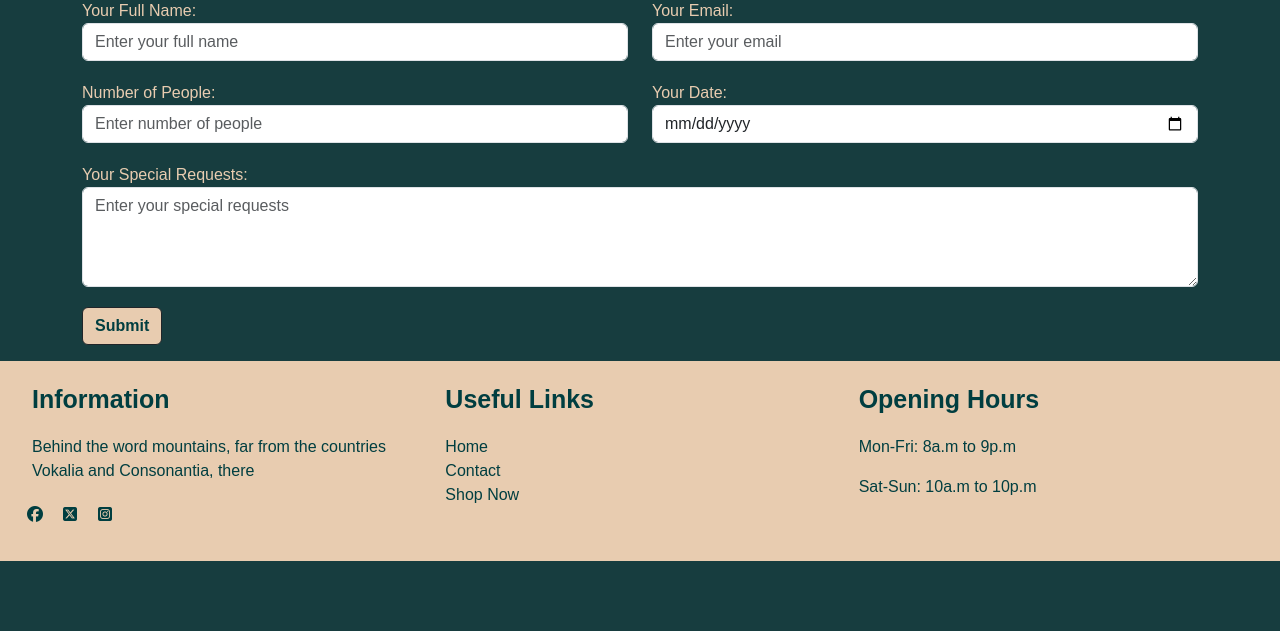
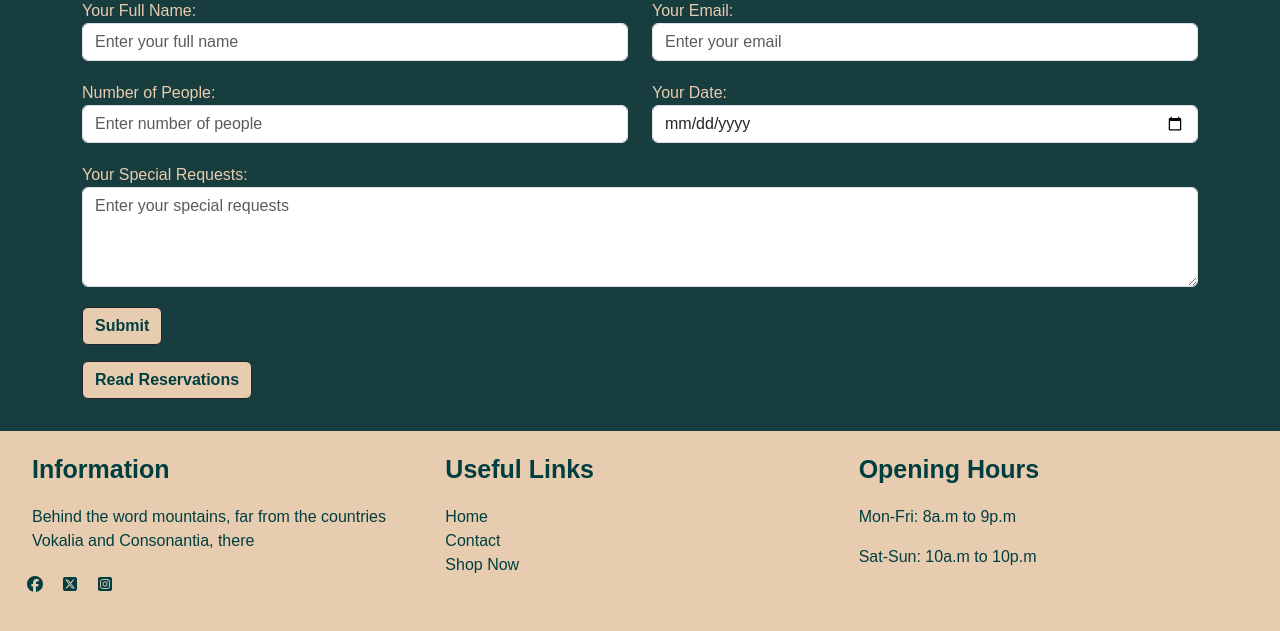
Before and after one commit to Nicky-hub371/nixiong-php-course, a PHP site: page /coffee/feature2_reservForm.php in a window 1280 px wide. Shown: the part 183-814 px from the top of the page. Before the commit the page ends 744 px from the top, so only its background shows below. Run offline with PHP 8.4, Linux system fonts and the light colour scheme; some libraries are stand-ins or nearby versions.

Commit message:
add read data button

```diff
--- a/coffee/aboutus.php
+++ b/coffee/aboutus.php
@@ -21,7 +21,7 @@ include 'header.php'; ?>
                     quick bite or a leisurely meal.
                     Whether you're looking for a place to work, catch up with friends, or simply relax, Brew's Coffee is
                     the perfect spot to do so.</p>
-                    <a href="feature2_reservForm.php" class="btn btn-dark" name="resbutton"><b>Make a reservation</b></a>
+                    <a href="feature2_reservForm.php" class="btn btn-dark" name="resbutton">Make a reservation</a>
             </div><!--columun of right-->
         </div> <!--class row-->
     </div><!--container-->
--- a/coffee/feature2_reservForm.php
+++ b/coffee/feature2_reservForm.php
@@ -52,6 +52,18 @@ include 'header.php'; ?>
             </div>
         </div>
                     <button type="submit" class="btn btn-dark" name="reservationSubmit">Submit</button>
+
+        <div class="row mt-3">
+            <div class="col">
+            <a href="feature2_read.php" class="btn btn-dark" name="readreservations">Read Reservations</a>
+            </div>
+        </div>
+        <div class="row mb-3">
+
+            <div class="col">
+            </div>
+        </div>
+
         </form>
 
         <script>
```
